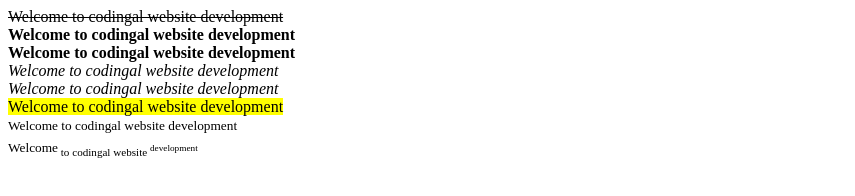
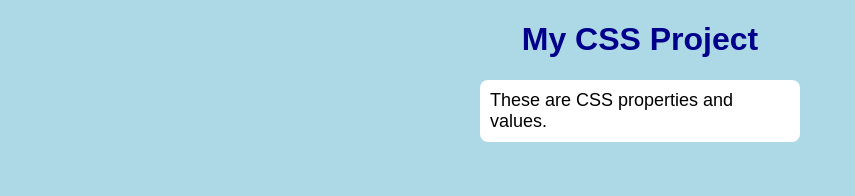
Before and after one commit to yaqzan127/Web-develpment, a plain HTML site: page index.html in a window 1280 px wide. Shown: the whole page, without its empty margins (0-855 px from the left). Drawn offline with Linux system fonts and the light colour scheme.

Commit message:
Add files via upload

```diff
--- a/index.html
+++ b/index.html
@@ -1,21 +1,34 @@
 <!DOCTYPE html>
 <html>
+<head>
+    <title>CSS Properties Example</title>
+    <style>
+        body {
+            background-color: lightblue;
+            font-family: Arial;
+        }
 
-<head>
-    <title>replit</title>
+        h1 {
+            color: darkblue;
+            text-align: center;
+        }
+
+        p {
+            color: black;
+            font-size: 18px;
+            background-color: white;
+            padding: 10px;
+            border-radius: 8px;
+            width: 300px;
+            margin: auto;
+        }
+    </style>
 </head>
-
-<body>
-    <del>Welcome to codingal website development</del><br>
-<b>Welcome to codingal website development</b> <br>
-<strong>Welcome to codingal website development</strong><br>
-<i>Welcome to codingal website development</i><br>
-<em>Welcome to codingal website development</em><br>
-<mark>Welcome to codingal website development</mark><br>
-<small>Welcome to codingal website development</small><br>
-<sub>Welcome<sub> to codingal website <sup>development<sup><br>
-
-
 <body>
 
+    <h1>My CSS Project</h1>
+
+    <p>These are CSS properties and values.</p>
+
+</body>
 </html>
```
